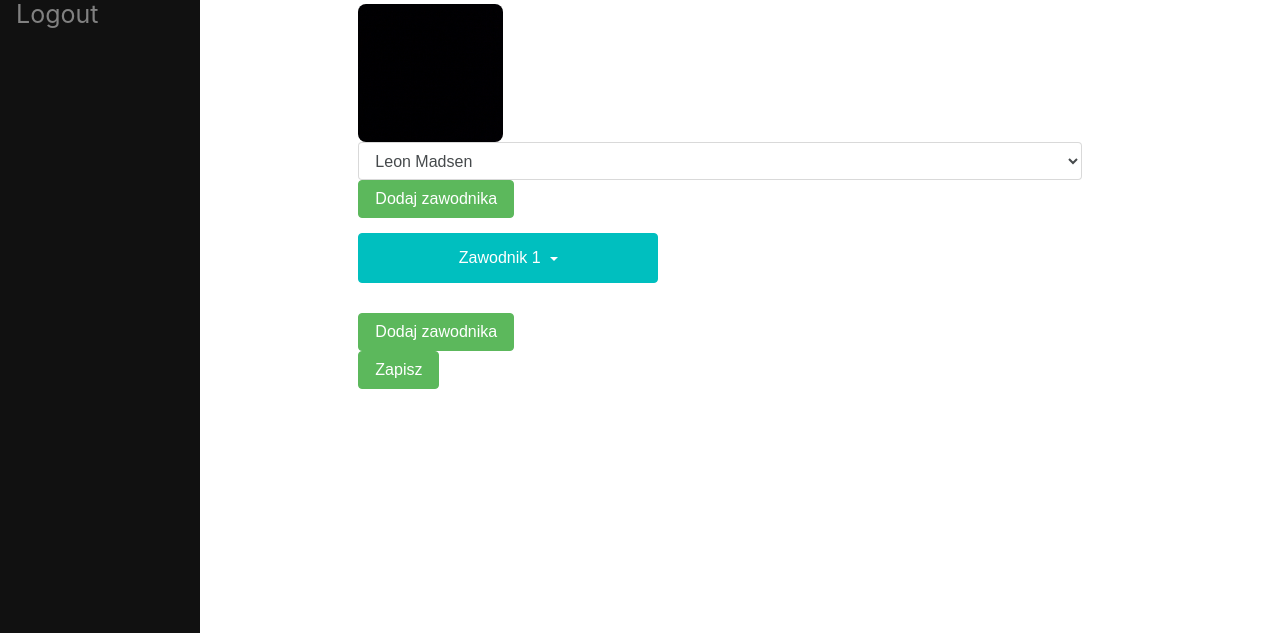
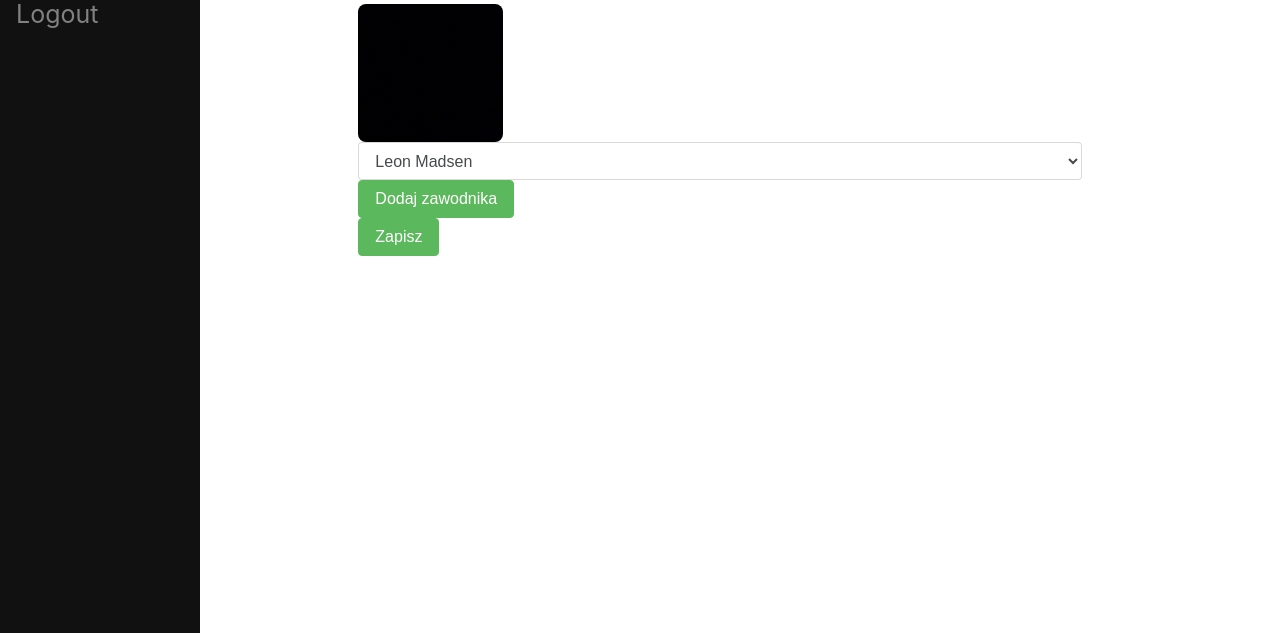
Before and after one commit to DorotaNowak/Speedway, a Django app: template apps/fantasy_league/templates/list.html in a window 1280 px wide. Shown: the part 167-800 px from the top of the page. Run offline with Django 3.2, Linux system fonts and the light colour scheme; the template is opened without the code that fills it: values that come from a table or form of the project are taken from there, others are empty; data comes from the database, SQL or seed files in the repository; both versions use the stored data as it was after the commit; parts of the project's set-up code (start-up, migrations or seed data) failed here and were passed over; some libraries are stand-ins or nearby versions.

Commit message:
dropdown menu

```diff
--- a/apps/fantasy_league/templates/list.html
+++ b/apps/fantasy_league/templates/list.html
@@ -21,35 +21,15 @@
         {% csrf_token %}
         <select class="form-control" id="optCity" name="city" required>
             {% for player in all_players %}
-                <option value="{{player.first_name}}">{{player}}</option>
+                <option value="{{ player.first_name }}">{{ player }}</option>
             {% endfor %}
         </select>
         <div class="input-group-prepend">
             <button type="submit" , name="newItem" , value="newItem" , class="btn btn-success">Dodaj zawodnika
             </button>
         </div>
-
     </form>
 
-    <form method="post" , action="#">
-        {% csrf_token %}
-        <div class="dropdown">
-            <button class="btn btn-info dropdown-toggle" type="button" id="dropdownMenuButton" data-toggle="dropdown"
-                    aria-haspopup="true" aria-expanded="false">Zawodnik 1
-            </button>
-            <div class="dropdown-menu" aria-labelledby="dropdownMenuButton">
-                {% for player in all_players %}
-                    <a class="dropdown-item" href="#" onchange="form.submit()" name="new" ,
-                       value={{ player.first_name }}>{{ player }}</a>
-                {% endfor %}
-            </div>
-        </div>
-
-        <div class="input-group-prepend">
-            <button type="submit" , name="newItem" , value="newItem" , class="btn btn-success">Dodaj zawodnika
-            </button>
-        </div>
-    </form>
 
     <form method="post" , action="#">
         {% csrf_token %}
```
Also changed, not shown: db2.sqlite3.
